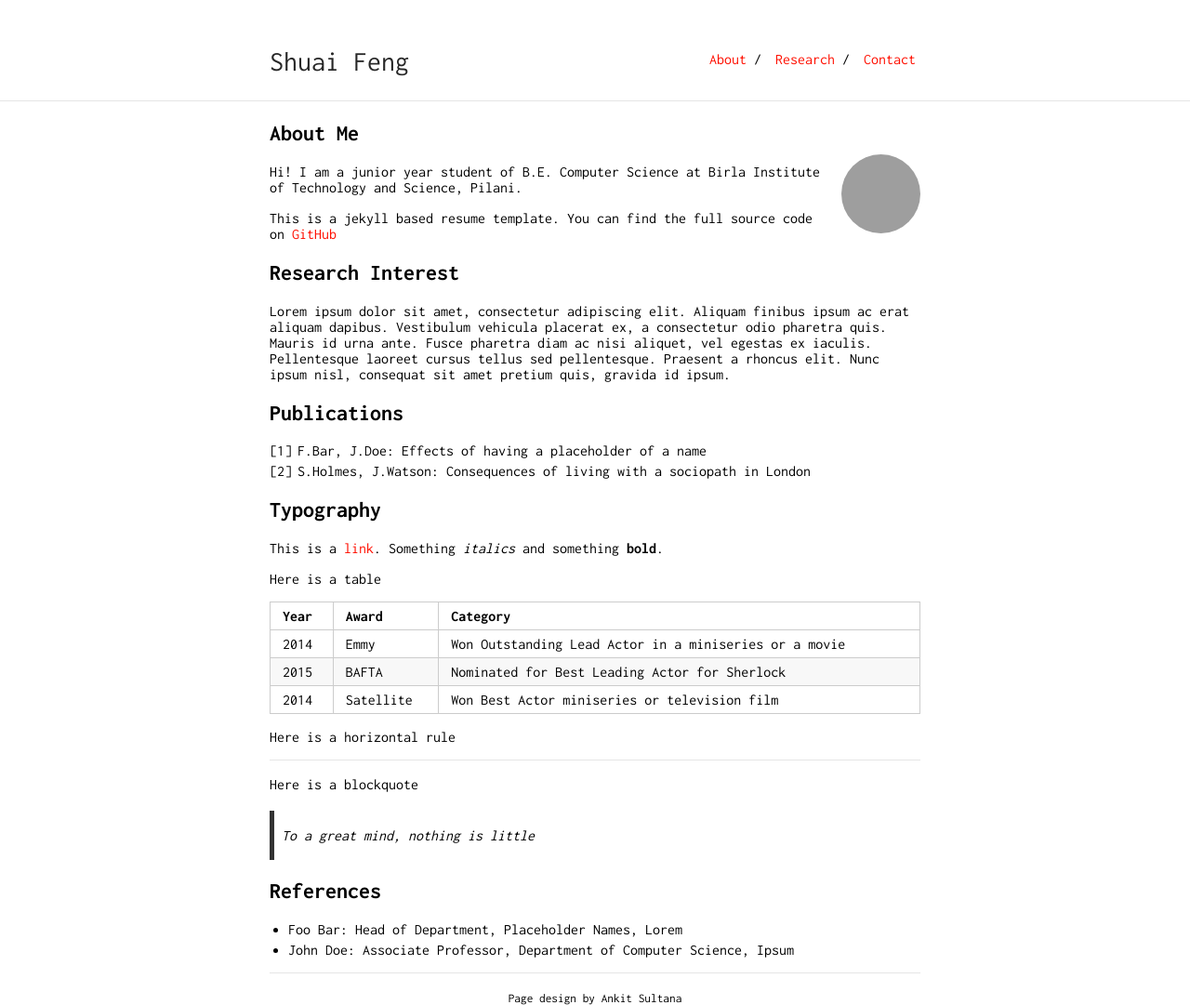
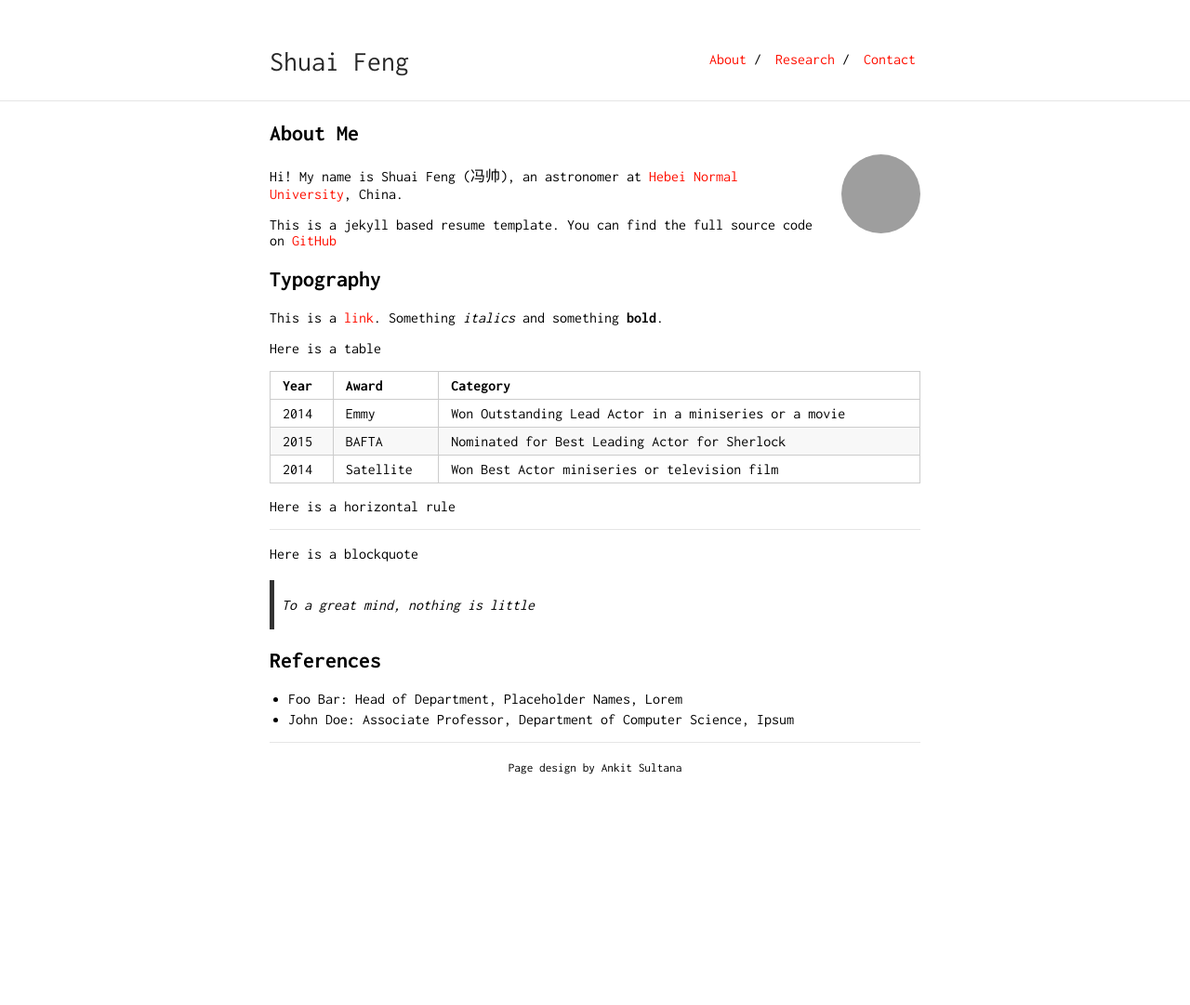
Before and after one commit to fengshuai0210/fengshuai0210.github.io, a Jekyll site: the page built from index.md, in a window 1280 px wide. Shown: the whole page at 93% size. Built offline with Jekyll 4.4.1, drawn with Linux system fonts in a browser that asks for light colours; our own code applies the rules of GitHub Pages for plain Markdown files; after the commit the page ends 900 px from its top, so only the background shows below that; grey boxes are pictures that could not be loaded.

Commit message:
Update index.md

```diff
--- a/index.md
+++ b/index.md
@@ -6,18 +6,9 @@ layout: default
 
 <img class="profile-picture" src="sherlock.jpg">
 
-Hi! I am a junior year student of B.E. Computer Science at Birla Institute of Technology and Science, Pilani.
+Hi! My name is Shuai Feng (冯帅), an astronomer at [Hebei Normal University](http://www.hebtu.edu.cn/), China.
 
 This is a jekyll based resume template. You can find the full source code on [GitHub](https://github.com/bk2dcradle/researcher)
-
-## Research Interest
-
-Lorem ipsum dolor sit amet, consectetur adipiscing elit. Aliquam finibus ipsum ac erat aliquam dapibus. Vestibulum vehicula placerat ex, a consectetur odio pharetra quis. Mauris id urna ante. Fusce pharetra diam ac nisi aliquet, vel egestas ex iaculis. Pellentesque laoreet cursus tellus sed pellentesque. Praesent a rhoncus elit. Nunc ipsum nisl, consequat sit amet pretium quis, gravida id ipsum.
-
-## Publications
-
-1. F.Bar, J.Doe: Effects of having a placeholder of a name
-2. S.Holmes, J.Watson: Consequences of living with a sociopath in London
 
 ## Typography
 
```
